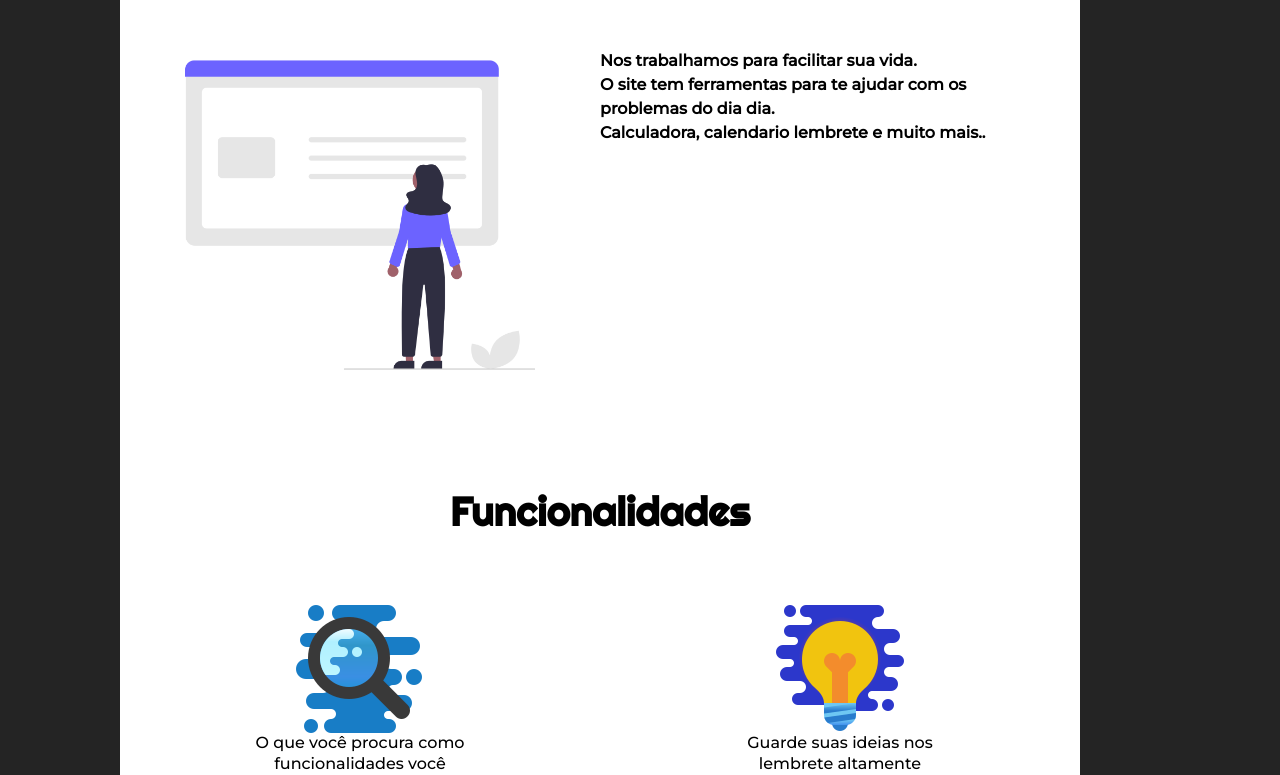
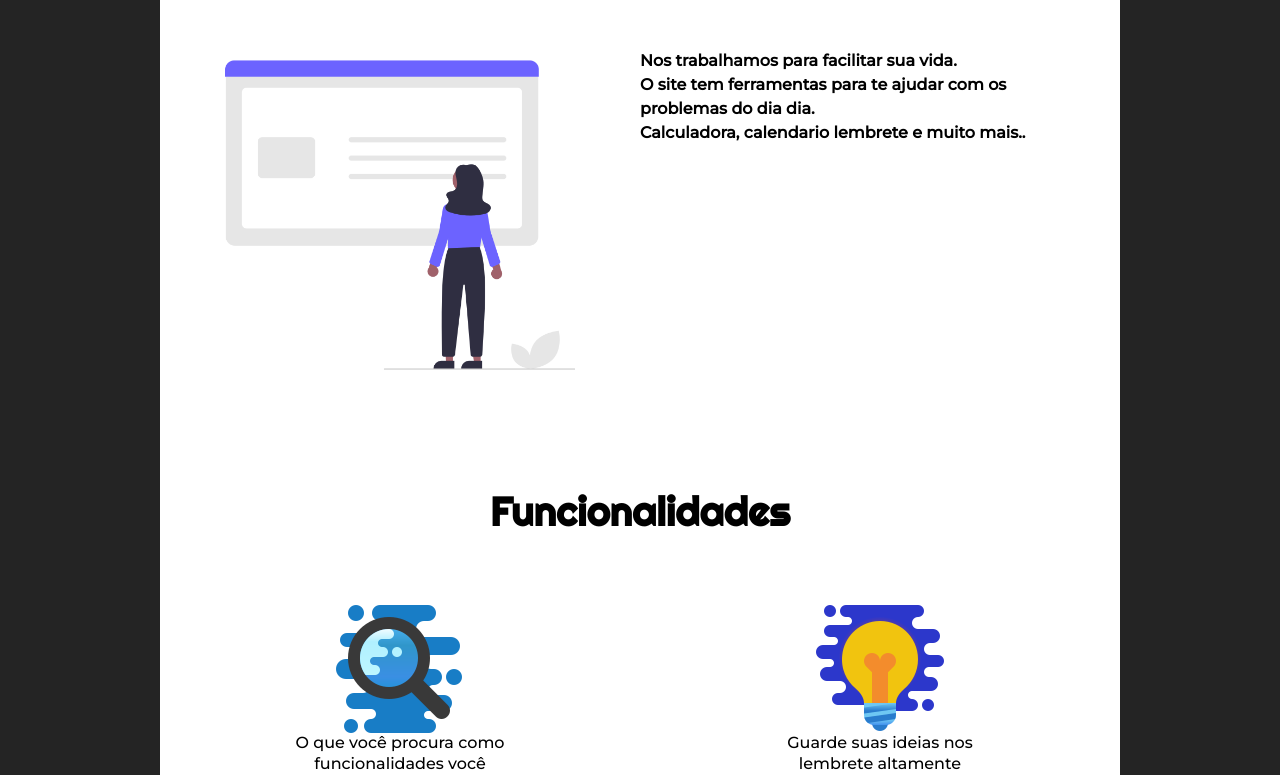
Before and after one commit to Stallkker/Site_Moderna, a plain HTML site: page index.html in a window 1280 px wide. Shown: the part 559-1334 px from the top of the page. Drawn offline with Linux system fonts and the light colour scheme.

Commit message:
resolvido detalhes da dinalização

```diff
--- a/assents/css/geral.css
+++ b/assents/css/geral.css
@@ -1,5 +1,6 @@
 body{
     max-width: 1200px;
+    margin: 0 auto;
     background: #242424;
     font-family: 'Montserrat', sans-serif;
 }
--- a/assents/css/index/main.css
+++ b/assents/css/index/main.css
@@ -16,7 +16,6 @@
     width: 100%;
     text-align: center;
     font-size: 8vw;
-
 }
 
 
```
Also changed, not shown: assents/css/index/footer.css (+20 -4 lines), assents/css/index/header.css (+16 -0 lines).
